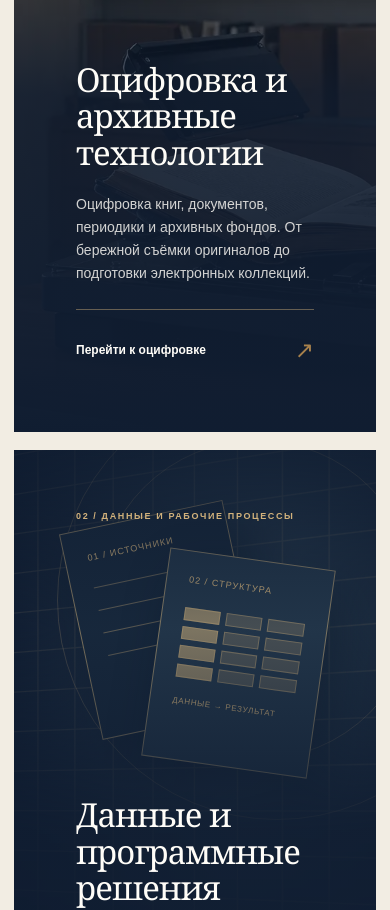
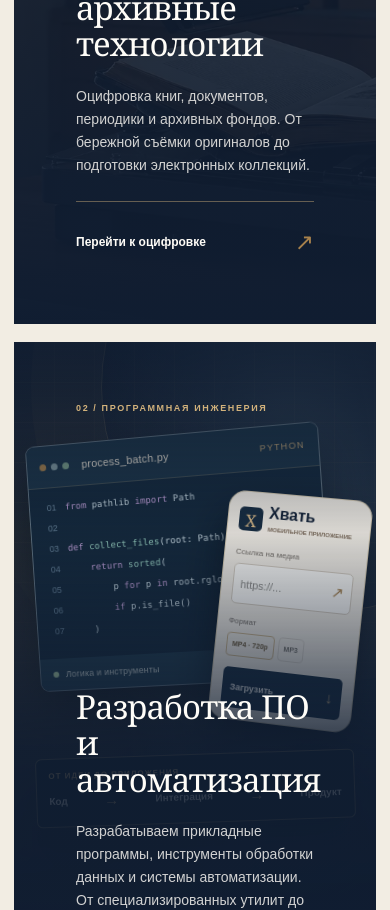
Before and after one commit to diavoliada7887/arkhivum-site, a Next.js app: page / in a window 390 px wide. Shown: the part 899-1809 px from the top of the page. Built offline with nearby package versions, Linux system fonts and the light colour scheme.

Commit message:
feat(home): software development section and new heading
* feat(home): add dedicated software engineering composition

* style(home): add responsive visual for software development

* feat(home): align headline and software direction with product engineering

```diff
--- /dev/null
+++ b/app/HomeSoftwareVisual.module.css
@@ -0,0 +1,250 @@
+.scene {
+  position: relative;
+  height: 100%;
+  min-height: 100%;
+  overflow: hidden;
+  isolation: isolate;
+  background:
+    radial-gradient(ellipse at 77% 17%, rgba(126, 155, 168, .25), transparent 52%),
+    radial-gradient(ellipse at 12% 42%, rgba(167, 129, 76, .2), transparent 55%),
+    #101d31;
+  color: #f8f5ec;
+  font-family: Arial, Helvetica, sans-serif;
+}
+
+.scene::before {
+  position: absolute;
+  inset: 0;
+  content: "";
+  opacity: .27;
+  background-image:
+    linear-gradient(rgba(210, 178, 124, .15) 1px, transparent 1px),
+    linear-gradient(90deg, rgba(210, 178, 124, .15) 1px, transparent 1px);
+  background-size: 40px 40px;
+  mask-image: linear-gradient(180deg, #000 5%, transparent 76%);
+}
+
+.halo {
+  position: absolute;
+  width: 450px;
+  height: 450px;
+  left: 24%;
+  top: -180px;
+  border: 1px solid rgba(210, 178, 124, .2);
+  border-radius: 50%;
+  box-shadow: 0 0 0 70px rgba(210, 178, 124, .035), 0 0 0 140px rgba(210, 178, 124, .02);
+}
+
+.editor {
+  position: absolute;
+  z-index: 1;
+  top: 12%;
+  left: 5%;
+  width: 79%;
+  max-width: 465px;
+  height: 273px;
+  overflow: hidden;
+  border: 1px solid rgba(198, 211, 218, .44);
+  border-radius: 9px;
+  background: #14283b;
+  box-shadow: 0 24px 48px rgba(4, 12, 22, .55);
+  transform: perspective(900px) rotateY(-8deg) rotateZ(-4deg);
+  transform-origin: 50% 50%;
+}
+
+.editorBar {
+  display: flex;
+  align-items: center;
+  gap: 13px;
+  height: 43px;
+  padding: 0 13px;
+  border-bottom: 1px solid rgba(210, 178, 124, .19);
+  background: #1c3447;
+}
+
+.dots { display: flex; gap: 5px; }
+.dots i {
+  display: block;
+  width: 7px;
+  height: 7px;
+  border-radius: 50%;
+  background: #a7814c;
+}
+.dots i:nth-child(2) { background: #81999f; }
+.dots i:nth-child(3) { background: #7a9e88; }
+.editorFilename { font-size: 11px; color: #eee6d7; letter-spacing: .02em; }
+.editorLanguage { margin-left: auto; color: #c6a877; font-size: 9px; letter-spacing: .12em; }
+
+.code { padding: 19px 11px 9px; }
+.code > div {
+  display: flex;
+  align-items: baseline;
+  min-height: 23px;
+  white-space: nowrap;
+  font-size: clamp(9px, 1vw, 11px);
+  letter-spacing: .015em;
+}
+.code > div > span {
+  flex: 0 0 28px;
+  color: #688399;
+  text-align: right;
+  margin-right: 15px;
+  font-variant-numeric: tabular-nums;
+}
+.code code {
+  color: #d1e1e9;
+  font-family: "SFMono-Regular", Consolas, "Liberation Mono", monospace;
+  font-weight: 400;
+}
+.code code b { color: #c9a5df; font-weight: 500; }
+.code code em { color: #9cd4c3; font-style: normal; }
+.code code strong { color: #e0bd79; font-weight: 400; }
+
+.editorStatus {
+  position: absolute;
+  inset: auto 0 0;
+  display: flex;
+  justify-content: space-between;
+  align-items: center;
+  gap: 8px;
+  height: 32px;
+  padding: 0 13px;
+  background: #203b4e;
+  color: #d4ddd9;
+  font-size: 9px;
+  letter-spacing: .02em;
+}
+.editorStatus span:first-child { display: flex; align-items: center; gap: 7px; }
+.editorStatus i { width: 6px; height: 6px; border-radius: 50%; background: #b2d6a9; }
+
+.application {
+  position: absolute;
+  z-index: 2;
+  top: 17%;
+  right: 5%;
+  width: 39%;
+  max-width: 223px;
+  padding: 17px;
+  border: 1px solid rgba(214, 201, 170, .82);
+  border-radius: 17px;
+  background: #f6f1e8;
+  box-shadow: 0 24px 40px rgba(4, 12, 22, .65);
+  color: #152337;
+  transform: perspective(900px) rotateY(-8deg) rotateZ(6deg);
+}
+.applicationBar {
+  display: flex;
+  align-items: center;
+  gap: 10px;
+  margin-bottom: 19px;
+}
+.applicationMark {
+  display: grid;
+  place-items: center;
+  flex: 0 0 32px;
+  height: 32px;
+  border-radius: 8px;
+  background: #172c40;
+  color: #e3c18b;
+  font-family: Georgia, serif;
+  font-size: 23px;
+}
+.applicationBar strong { display: block; font-size: 19px; font-weight: 700; line-height: 1.15; }
+.applicationBar small {
+  display: block;
+  margin-top: 3px;
+  color: #7d6b59;
+  font-size: 7px;
+  font-weight: 700;
+  letter-spacing: .06em;
+}
+.appFieldLabel { color: #766f67; font-size: 9px; margin-bottom: 7px; }
+.appField {
+  display: flex;
+  align-items: center;
+  justify-content: space-between;
+  gap: 5px;
+  padding: 9px 10px;
+  margin-bottom: 17px;
+  border: 1px solid #d6cdc0;
+  border-radius: 5px;
+  color: #8b8984;
+  font-size: 11px;
+  background: #fffefa;
+}
+.appField > span:last-child { color: #a7814c; font-size: 15px; }
+.qualityRow { display: flex; gap: 6px; margin-bottom: 16px; }
+.qualityRow span {
+  border: 1px solid #cfb88f;
+  border-radius: 4px;
+  padding: 7px 8px;
+  color: #6c5939;
+  font-size: 9px;
+  font-weight: 700;
+}
+.qualityRow span:last-child { border-color: #ded8ce; color: #77736c; }
+.appAction {
+  display: flex;
+  align-items: center;
+  justify-content: space-between;
+  padding: 10px 12px;
+  border-radius: 5px;
+  background: #172c40;
+  color: #fffdf8;
+  font-size: 11px;
+  font-weight: 700;
+}
+.appAction span { color: #e3c18b; font-size: 15px; }
+
+.pipeline {
+  position: absolute;
+  z-index: 3;
+  top: 52%;
+  left: 10%;
+  width: 78%;
+  max-width: 440px;
+  padding: 12px 17px 15px;
+  border: 1px solid rgba(210, 178, 124, .48);
+  border-radius: 6px;
+  background: rgba(15, 32, 47, .93);
+  box-shadow: 0 18px 32px rgba(4, 12, 22, .4);
+  transform: rotate(-2deg);
+}
+.pipelineLabel {
+  display: block;
+  margin-bottom: 10px;
+  color: #d2b27c;
+  font-size: 9px;
+  font-weight: 700;
+  letter-spacing: .12em;
+}
+.pipelineStages { display: flex; align-items: center; justify-content: space-between; gap: 6px; }
+.pipelineStages span { font-size: 12px; font-weight: 700; white-space: nowrap; }
+.pipelineStages b { color: #d2b27c; font-weight: 400; font-size: 15px; }
+
+@media (max-width: 980px) {
+  .editor { width: 86%; left: 2%; }
+  .application { width: 45%; right: 3%; padding: 13px; }
+  .pipeline { left: 5%; width: 88%; }
+  .pipelineStages span { font-size: 10px; }
+}
+
+@media (max-width: 640px) {
+  .editor { top: 12%; left: 4%; width: 82%; height: 251px; }
+  .code { padding: 13px 8px; }
+  .code > div { font-size: 9px; min-height: 21px; }
+  .code > div > span { flex-basis: 20px; margin-right: 9px; }
+  .application { top: 20%; right: 4%; width: 40%; max-width: 188px; padding: 11px; }
+  .applicationBar { gap: 6px; margin-bottom: 12px; }
+  .applicationMark { flex-basis: 24px; height: 24px; font-size: 17px; border-radius: 5px; }
+  .applicationBar strong { font-size: 16px; }
+  .applicationBar small { font-size: 6px; letter-spacing: 0; }
+  .appField { margin-bottom: 11px; padding: 7px; }
+  .appFieldLabel { margin-bottom: 5px; font-size: 8px; }
+  .qualityRow { gap: 4px; margin-bottom: 11px; }
+  .qualityRow span { font-size: 7px; padding: 5px; }
+  .appAction { padding: 8px; font-size: 9px; }
+  .pipeline { top: 54%; left: 6%; width: 88%; padding: 10px 12px 12px; }
+  .pipelineLabel { font-size: 8px; margin-bottom: 7px; }
+  .pipelineStages span { font-size: 10px; }
+}
--- /dev/null
+++ b/app/HomeSoftwareVisual.tsx
@@ -0,0 +1,62 @@
+import styles from "./HomeSoftwareVisual.module.css";
+
+/**
+ * Decorative illustration for the homepage software direction.
+ * This is a stylized development scene, not a screenshot of a released product.
+ * Kept separate from DataVisual, which is reused on /software.
+ */
+export function HomeSoftwareVisual() {
+  return (
+    <div className={styles.scene} aria-hidden="true">
+      <div className={styles.halo} />
+      <div className={styles.editor}>
+        <div className={styles.editorBar}>
+          <span className={styles.dots}><i /><i /><i /></span>
+          <span className={styles.editorFilename}>process_batch.py</span>
+          <span className={styles.editorLanguage}>PYTHON</span>
+        </div>
+        <div className={styles.code}>
+          <div><span>01</span><code><b>from</b> pathlib <b>import</b> Path</code></div>
+          <div><span>02</span><code>&nbsp;</code></div>
+          <div><span>03</span><code><b>def</b> <em>collect_files</em>(root: Path):</code></div>
+          <div><span>04</span><code>&nbsp;&nbsp;&nbsp;&nbsp;<b>return</b> <em>sorted</em>(</code></div>
+          <div><span>05</span><code>&nbsp;&nbsp;&nbsp;&nbsp;&nbsp;&nbsp;&nbsp;&nbsp;p <b>for</b> p <b>in</b> root.rglob(<strong>"*"</strong>)</code></div>
+          <div><span>06</span><code>&nbsp;&nbsp;&nbsp;&nbsp;&nbsp;&nbsp;&nbsp;&nbsp;<b>if</b> p.is_file()</code></div>
+          <div><span>07</span><code>&nbsp;&nbsp;&nbsp;&nbsp;)</code></div>
+        </div>
+        <div className={styles.editorStatus}>
+          <span><i /> Логика и инструменты</span>
+          <span>Python 3.12</span>
+        </div>
+      </div>
+
+      <div className={styles.application}>
+        <div className={styles.applicationBar}>
+          <span className={styles.applicationMark}>Х</span>
+          <span>
+            <strong>Хвать</strong>
+            <small>МОБИЛЬНОЕ ПРИЛОЖЕНИЕ</small>
+          </span>
+        </div>
+        <div className={styles.appFieldLabel}>Ссылка на медиа</div>
+        <div className={styles.appField}>
+          <span>https://...</span>
+          <span aria-hidden="true">↗</span>
+        </div>
+        <div className={styles.appFieldLabel}>Формат</div>
+        <div className={styles.qualityRow}>
+          <span>MP4 · 720p</span>
+          <span>MP3</span>
+        </div>
+        <div className={styles.appAction}>Загрузить <span>↓</span></div>
+      </div>
+
+      <div className={styles.pipeline}>
+        <span className={styles.pipelineLabel}>ОТ ИДЕИ ДО ПРИЛОЖЕНИЯ</span>
+        <div className={styles.pipelineStages}>
+          <span>Код</span><b>→</b><span>Интеграция</span><b>→</b><span>Продукт</span>
+        </div>
+      </div>
+    </div>
+  );
+}
--- a/app/page.tsx
+++ b/app/page.tsx
@@ -1,13 +1,13 @@
 import type { Metadata } from "next";
 import Link from "next/link";
 import { ContactBand, PageShell, SectionHeading } from "./components";
-import { DataVisual } from "./DirectionNav";
+import { HomeSoftwareVisual } from "./HomeSoftwareVisual";
 import { sitePath } from "./site-path";
 
 export const metadata: Metadata = {
-  title: { absolute: "Архивум — оцифровка, данные и программные решения" },
+  title: { absolute: "Архивум — оцифровка и разработка программного обеспечения" },
   description:
-    "Превращаем информацию в работающие данные. Оцифровка, структурирование информации, автоматизация и разработка прикладных программных решений.",
+    "Сохраняем ценное. Создаём новое. Оцифровка и архивные технологии, разработка ПО, обработка данных и автоматизация процессов.",
 };
 
 export default function Home() {
@@ -17,9 +17,9 @@ export default function Home() {
         <div className="shell">
           <p className="eyebrow">Архивум · информация · технологии</p>
           <h1>
-            Превращаем информацию
+            Сохраняем ценное.
             <br />
-            <em>в работающие данные</em>
+            <em>Создаём новое.</em>
           </h1>
           <nav
             className="home-quick-directions"
@@ -29,12 +29,12 @@ export default function Home() {
               Оцифровка <span aria-hidden="true">↗</span>
             </Link>
             <Link href="/software">
-              Данные и программные решения <span aria-hidden="true">↗</span>
+              Разработка ПО <span aria-hidden="true">↗</span>
             </Link>
           </nav>
           <p className="company-lead">
-            От бумажных документов до цифровых массивов. Оцифровка,
-            структурирование, автоматизация и разработка программных решений.
+            Оцифровка и архивные технологии. Разработка программного обеспечения,
+            обработка данных и автоматизация процессов.
           </p>
         </div>
       </section>
@@ -66,17 +66,18 @@ export default function Home() {
         </Link>
         <Link href="/software" className="direction-card">
           <div className="direction-art">
-            <DataVisual />
+            <HomeSoftwareVisual />
           </div>
           <div className="direction-copy">
-            <p className="eyebrow">02 / Данные и рабочие процессы</p>
+            <p className="eyebrow">02 / Программная инженерия</p>
             <h2>
-              Данные и<br />
-              программные решения
+              Разработка ПО<br />
+              и автоматизация
             </h2>
             <p>
-              Обработка массивов данных, автоматизация документов и рабочих
-              процессов, разработка прикладных программных решений.
+              Разрабатываем прикладные программы, инструменты обработки данных и
+              системы автоматизации. От специализированных утилит до
+              комплексных программных решений.
             </p>
             <span className="direction-action">
               Перейти к разработке <b aria-hidden="true">↗</b>
```
